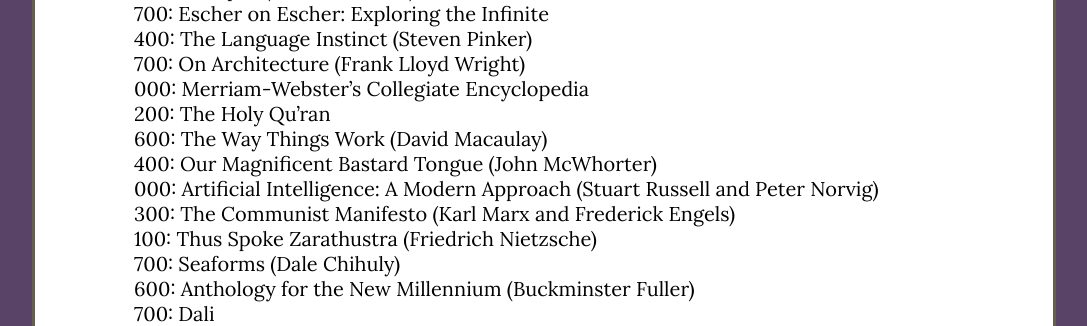
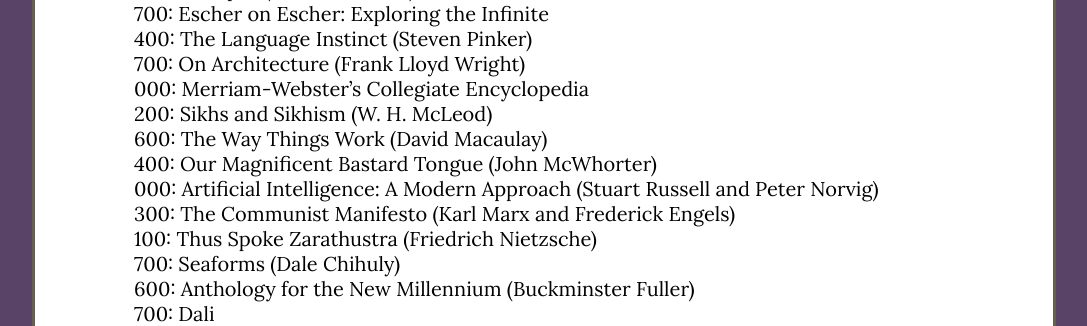
Before and after one commit to mysteryhunt/hunt-presentation-2017, a Flask app: template present/templates/solutions/or_dont_we.html in a window 1280 px wide. Shown: the part 1526-1852 px from the top of the page, without its empty margins (96-1183 px from the left). Run offline with Flask 2, Linux system fonts and the light colour scheme; the template is opened without the code that fills it, so the values that code supplies are empty; some libraries are stand-ins or nearby versions.

Commit message:
Or Don't We: Change one entry

```diff
--- a/present/templates/solutions/or_dont_we.html
+++ b/present/templates/solutions/or_dont_we.html
@@ -74,7 +74,7 @@
       <li>400: The Language Instinct (Steven Pinker)</li>
       <li>700: On Architecture (Frank Lloyd Wright)</li>
       <li>000: Merriam-Webster&rsquo;s Collegiate Encyclopedia</li>
-      <li>200: The Holy Qu&rsquo;ran</li>
+      <li>200: Sikhs and Sikhism (W. H. McLeod)</li>
       <li>600: The Way Things Work (David Macaulay)</li>
       <li>400: Our Magnificent Bastard Tongue (John McWhorter)</li>
       <li>000: Artificial Intelligence: A Modern Approach (Stuart Russell and Peter Norvig)</li>
```
